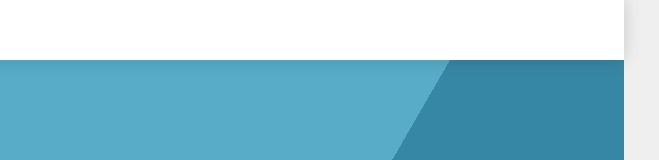
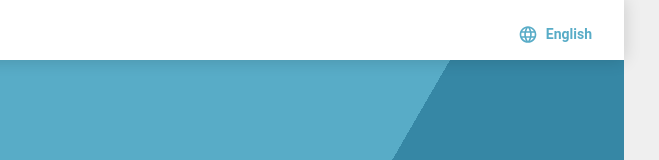
Before and after one commit to TitechAppProject/titechappproject-corp-web, a plain HTML site: page index.html in a window 1280 px wide. Shown: the top 160 px of the page, 433-1092 px from the left. Drawn offline with Linux system fonts and the light colour scheme.

Commit message:
言語切り替えボタンの実装

```diff
--- a/css/common.css
+++ b/css/common.css
@@ -70,6 +70,20 @@ header {
     top: 20.5px;
 }
 
+.change_languages {
+    display: flex;
+    align-items: center;
+    padding: 8px;
+    gap: 8px;
+    position: absolute;
+    top: 16px;
+    right: 24px;
+}
+
+.language_name {
+    color: var(--brand-color-primary);
+}
+
 /* footer */
 
 footer {
--- a/index.html
+++ b/index.html
@@ -45,6 +45,10 @@
     <header>
         <a href="/"><img id="header_logo" src="figure/Logo primary.svg" type="image/svg+xml"
                 alt="Titech App Project"></a>
+        <a class="change_languages" href="">
+            <img id="languages" src="figure/language.svg" type="image/svg+xml">
+            <div class="language_name section_title">English</div>
+        </a>
     </header>
 
     <!-- common part end -->
```
Also changed, not shown: figure/language.svg (added).
